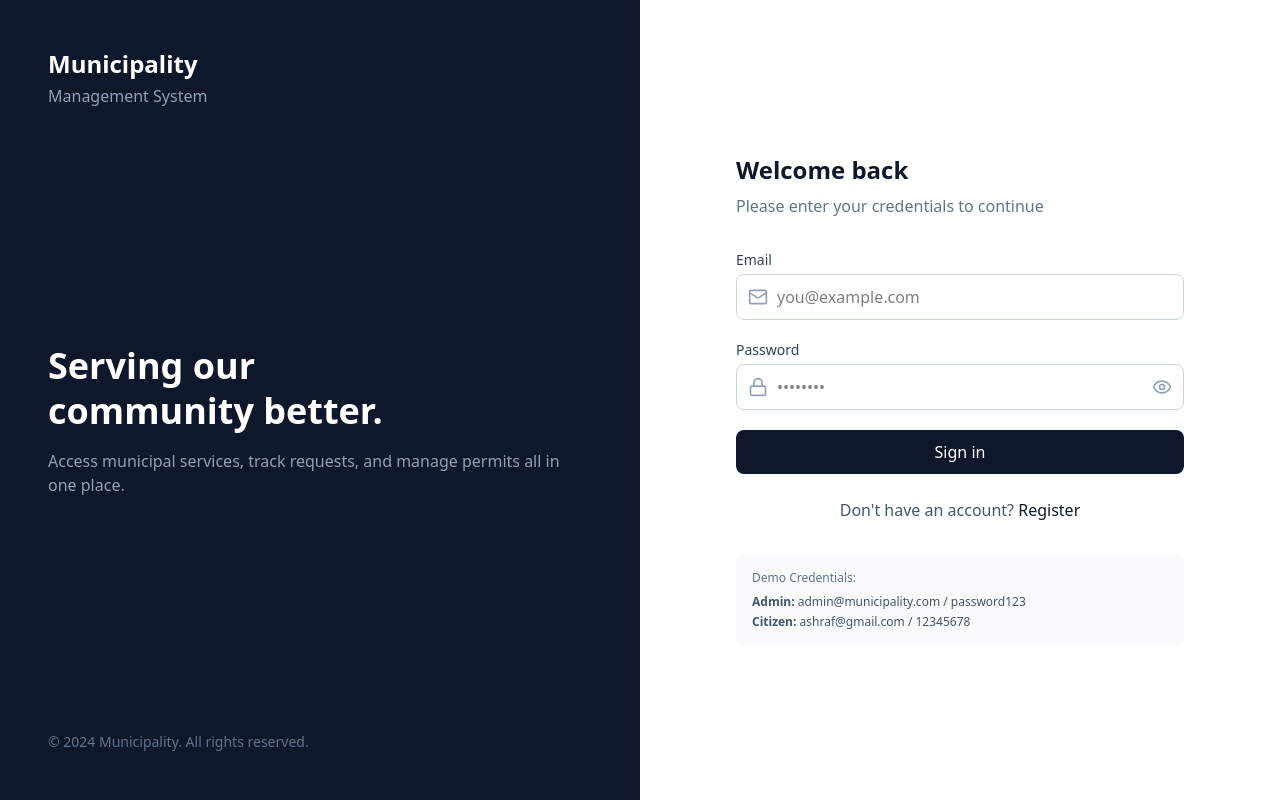
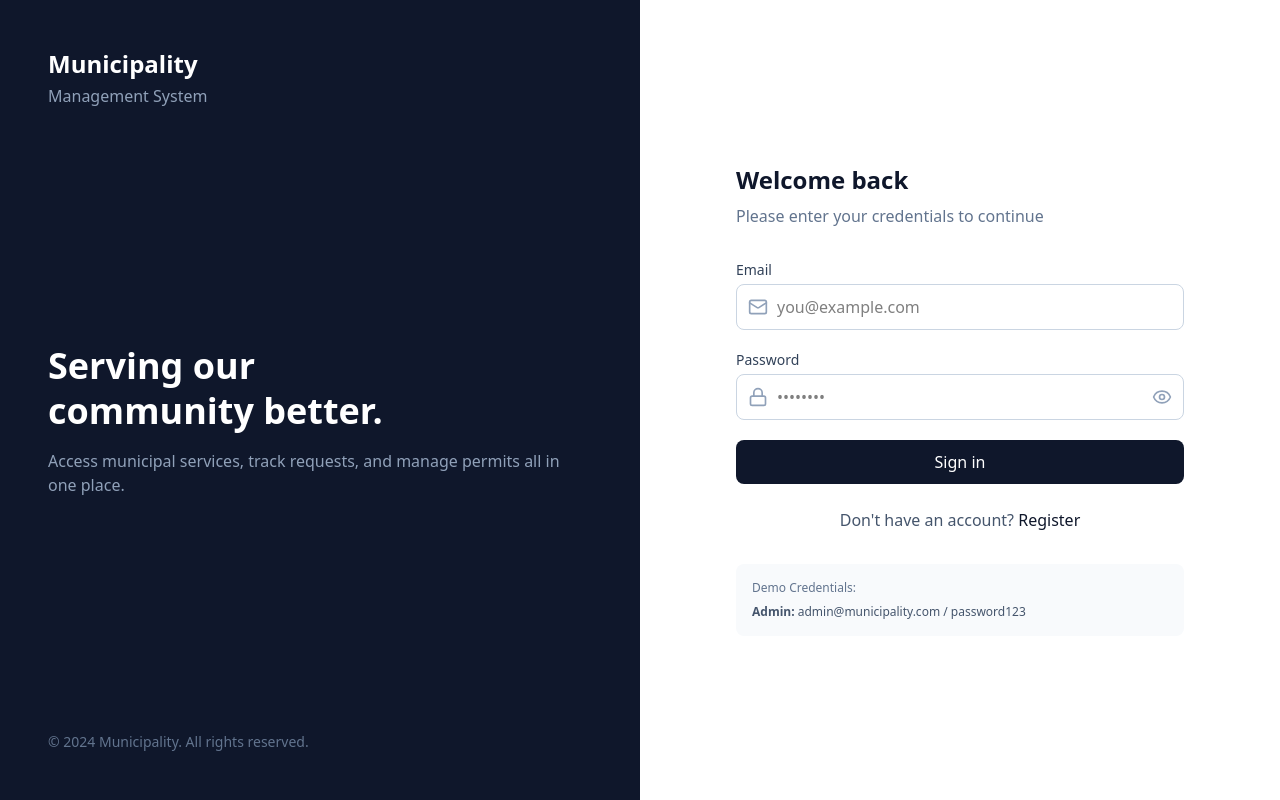
Before and after one commit to Kareem-hassanieh/municipality-system, a React app in the folder frontend/: page /login in a window 1280 px wide. Built offline with nearby package versions, Linux system fonts and the light colour scheme; the HTML template or start-up script is replaced by a standard one.

Commit message:
Update README, env example, and login page

```diff
--- a/frontend/src/pages/Login.jsx
+++ b/frontend/src/pages/Login.jsx
@@ -64,7 +64,7 @@ export default function Login() {
 
   return (
     <div className="min-h-screen flex">
-      {/* Left Side - Branding */}
+
       <div className="hidden lg:flex lg:w-1/2 bg-slate-900 text-white p-12 flex-col justify-between">
         <div>
           <h1 className="text-2xl font-bold">Municipality</h1>
@@ -83,7 +83,7 @@ export default function Login() {
         </p>
       </div>
 
-      {/* Right Side - Login Form */}
+
       <div className="w-full lg:w-1/2 flex items-center justify-center p-8">
         <div className="w-full max-w-md">
           <div className="lg:hidden mb-8">
@@ -165,12 +165,12 @@ export default function Login() {
             </Link>
           </p>
 
-          {/* Demo Credentials */}
+
           <div className="mt-8 p-4 bg-slate-50 rounded-lg">
             <p className="text-xs font-medium text-slate-500 mb-2">Demo Credentials:</p>
             <div className="text-xs text-slate-600 space-y-1">
               <p><strong>Admin:</strong> admin@municipality.com / password123</p>
-              <p><strong>Citizen:</strong> ashraf@gmail.com / 12345678</p>
+
             </div>
           </div>
         </div>
```
Also changed, not shown: 2 other files (tests, documents, lock files or other folders).
